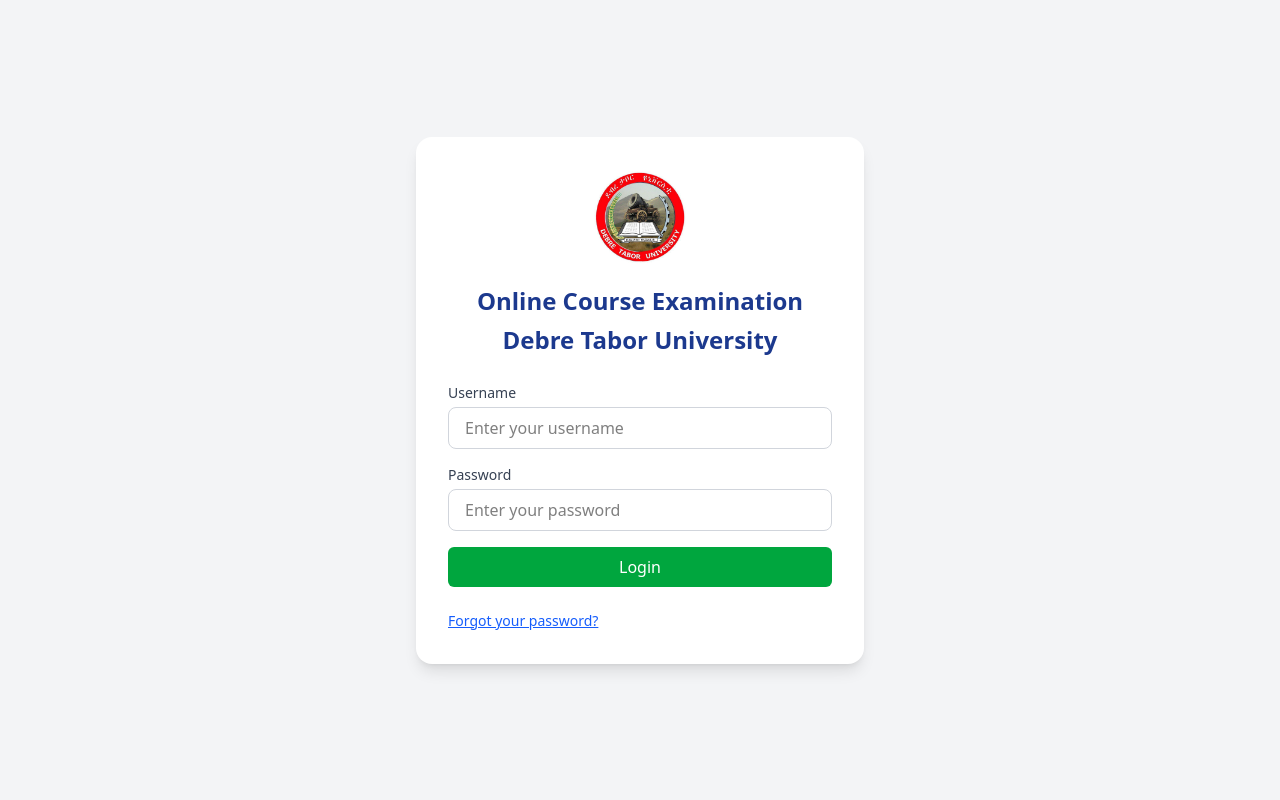
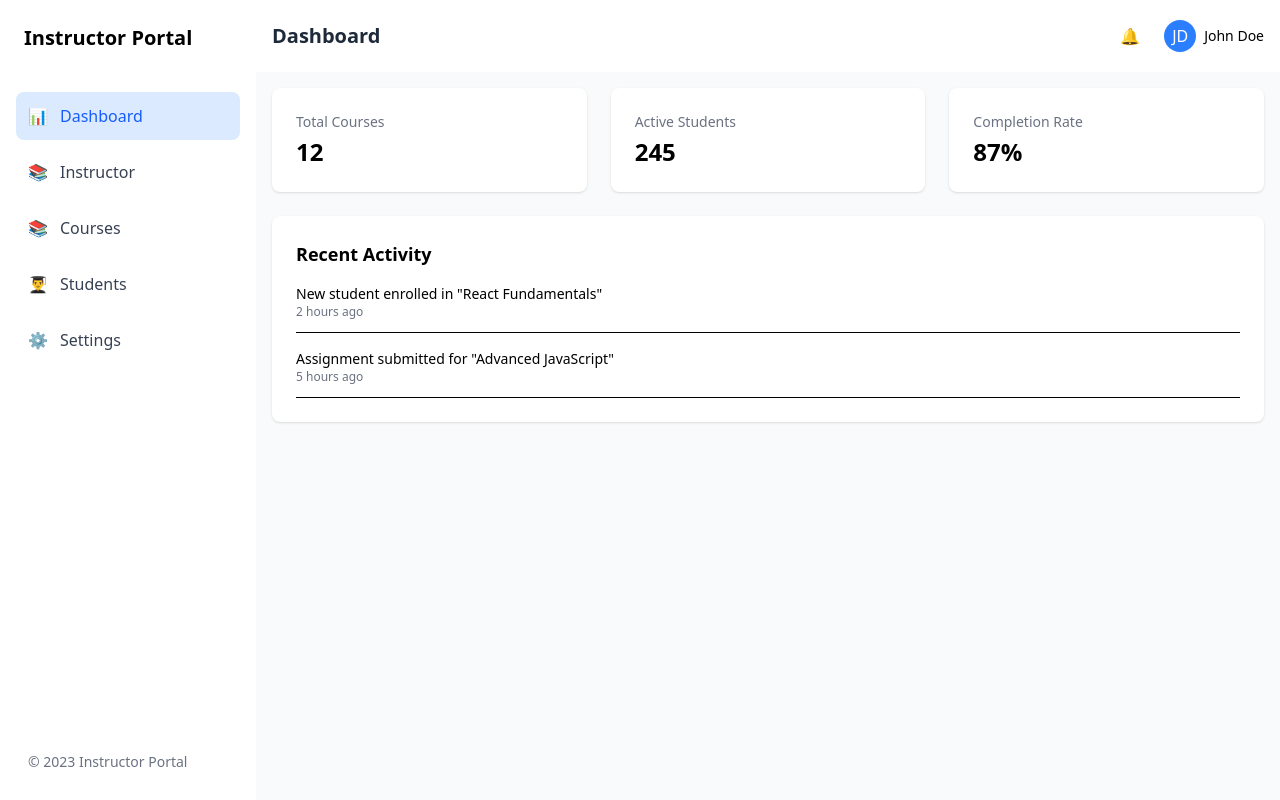
Before and after one commit to tom-cmyk16/online-exam-frontend, a React (Vite) app: page /dashboard in a window 1280 px wide. Built offline with nearby package versions, Linux system fonts and the light colour scheme.

Commit message:
Implement routing for login and dashboard navigation in App component

```diff
--- a/src/App.tsx
+++ b/src/App.tsx
@@ -1,12 +1,25 @@
 import React from "react";
 import "./App.css";
-import InstructorDashboard from "./GrideLayout/Instructor Dashboard Layout";
+import { BrowserRouter as Router, Routes, Route } from "react-router-dom";
 import Login from "./features/authentication/presentation/pages/login";
-const App: React.FC = () => (
-  <div className="App">
-    <Login />
-    {/*
-    <InstructorDashboard /> */}
-  </div>
-);
+import DashboardLayout from "./features/dashboard/presentation/component/dashboardLayout";
+import Dashboard from "./features/dashboard/presentation/pages/dashboard";
+import InstructorDashboard from "./features/instructor/InstructorDashboard";
+
+const App: React.FC = () => {
+  return (
+    <Router>
+      <Routes>
+        <Route path="/" element={<Login />} />
+        <Route path="/login" element={<Login />} />
+        <Route element={<DashboardLayout />}>
+          <Route path="/dashboard" element={<Dashboard />} />
+          <Route path="/instructor" element={<InstructorDashboard />} />
+          {/* Add more protected routes here */}
+        </Route>
+      </Routes>
+    </Router>
+  );
+};
+
 export default App;
--- /dev/null
+++ b/src/core/component/header.tsx
@@ -0,0 +1,28 @@
+import React from "react";
+
+const Header: React.FC = () => {
+  return (
+    <header className="bg-white shadow-sm">
+      <div className="flex items-center justify-between p-4">
+        <div className="flex items-center">
+          <h1 className="text-xl font-semibold text-gray-800">Dashboard</h1>
+        </div>
+
+        <div className="flex items-center space-x-4">
+          <button className="p-2 rounded-full hover:bg-gray-100">
+            <span className="text-gray-500">🔔</span>
+          </button>
+
+          <div className="flex items-center">
+            <div className="w-8 h-8 rounded-full bg-blue-500 flex items-center justify-center text-white">
+              JD
+            </div>
+            <span className="ml-2 text-sm font-medium">John Doe</span>
+          </div>
+        </div>
+      </div>
+    </header>
+  );
+};
+
+export default Header;
--- /dev/null
+++ b/src/core/component/sidebar.tsx
@@ -0,0 +1,48 @@
+import React from "react";
+import { NavLink } from "react-router-dom";
+
+const Sidebar: React.FC = () => {
+  const navItems = [
+    { name: "Dashboard", path: "/dashboard", icon: "📊" },
+    { name: "Instructor", path: "/instructor", icon: "📚" },
+    { name: "Courses", path: "/courses", icon: "📚" },
+    { name: "Students", path: "/students", icon: "👨‍🎓" },
+    { name: "Settings", path: "/settings", icon: "⚙️" },
+  ];
+
+  return (
+    <div className="w-64 bg-white shadow-md">
+      <div className="p-4 h-full flex flex-col">
+        <div className="text-xl font-bold mb-8 p-2">Instructor Portal</div>
+
+        <nav className="flex-1">
+          <ul className="space-y-2">
+            {navItems.map((item) => (
+              <li key={item.path}>
+                <NavLink
+                  to={item.path}
+                  className={({ isActive }) =>
+                    `flex items-center p-3 rounded-lg transition-colors ${
+                      isActive
+                        ? "bg-blue-100 text-blue-600"
+                        : "hover:bg-gray-100 text-gray-700"
+                    }`
+                  }
+                >
+                  <span className="mr-3">{item.icon}</span>
+                  {item.name}
+                </NavLink>
+              </li>
+            ))}
+          </ul>
+        </nav>
+
+        <div className="mt-auto p-3 text-sm text-gray-500">
+          © 2023 Instructor Portal
+        </div>
+      </div>
+    </div>
+  );
+};
+
+export default Sidebar;
--- a/src/features/authentication/presentation/pages/login.tsx
+++ b/src/features/authentication/presentation/pages/login.tsx
@@ -20,7 +20,7 @@
       // Redirect or navigate to role-based dashboard (example only)
       switch (userRole) {
         case "student":
-          window.location.href = "/student/dashboard";
+          window.location.href = "/dashboard";
           break;
         case "instructor":
           window.location.href = "/instructor/dashboard";
--- /dev/null
+++ b/src/features/dashboard/presentation/component/dashboardLayout.tsx
@@ -0,0 +1,25 @@
+import React from "react";
+import { Outlet } from "react-router-dom";
+import Sidebar from "../../../../core/component/sidebar";
+import Header from "../../../../core/component/header";
+
+const DashboardLayout: React.FC = () => {
+  return (
+    <div className="flex h-screen bg-gray-100">
+      {/* Sidebar */}
+      <Sidebar />
+
+      <div className="flex-1 flex flex-col overflow-hidden">
+        {/* Header */}
+        <Header />
+
+        {/* Main content */}
+        <main className="flex-1 overflow-x-hidden overflow-y-auto bg-gray-50 p-4">
+          <Outlet />
+        </main>
+      </div>
+    </div>
+  );
+};
+
+export default DashboardLayout;
--- /dev/null
+++ b/src/features/dashboard/presentation/pages/dashboard.tsx
@@ -0,0 +1,46 @@
+import React from "react";
+
+const Dashboard: React.FC = () => {
+  return (
+    <div className="space-y-6">
+      <div className="grid grid-cols-1 md:grid-cols-3 gap-6">
+        {/* Stats Cards */}
+        <div className="bg-white p-6 rounded-lg shadow">
+          <h3 className="text-gray-500 text-sm font-medium">Total Courses</h3>
+          <p className="text-2xl font-bold mt-1">12</p>
+        </div>
+
+        <div className="bg-white p-6 rounded-lg shadow">
+          <h3 className="text-gray-500 text-sm font-medium">Active Students</h3>
+          <p className="text-2xl font-bold mt-1">245</p>
+        </div>
+
+        <div className="bg-white p-6 rounded-lg shadow">
+          <h3 className="text-gray-500 text-sm font-medium">Completion Rate</h3>
+          <p className="text-2xl font-bold mt-1">87%</p>
+        </div>
+      </div>
+
+      {/* Recent Activity */}
+      <div className="bg-white p-6 rounded-lg shadow">
+        <h2 className="text-lg font-semibold mb-4">Recent Activity</h2>
+        <div className="space-y-4">
+          <div className="border-b pb-3">
+            <p className="text-sm">
+              New student enrolled in "React Fundamentals"
+            </p>
+            <p className="text-xs text-gray-500">2 hours ago</p>
+          </div>
+          <div className="border-b pb-3">
+            <p className="text-sm">
+              Assignment submitted for "Advanced JavaScript"
+            </p>
+            <p className="text-xs text-gray-500">5 hours ago</p>
+          </div>
+        </div>
+      </div>
+    </div>
+  );
+};
+
+export default Dashboard;
```
